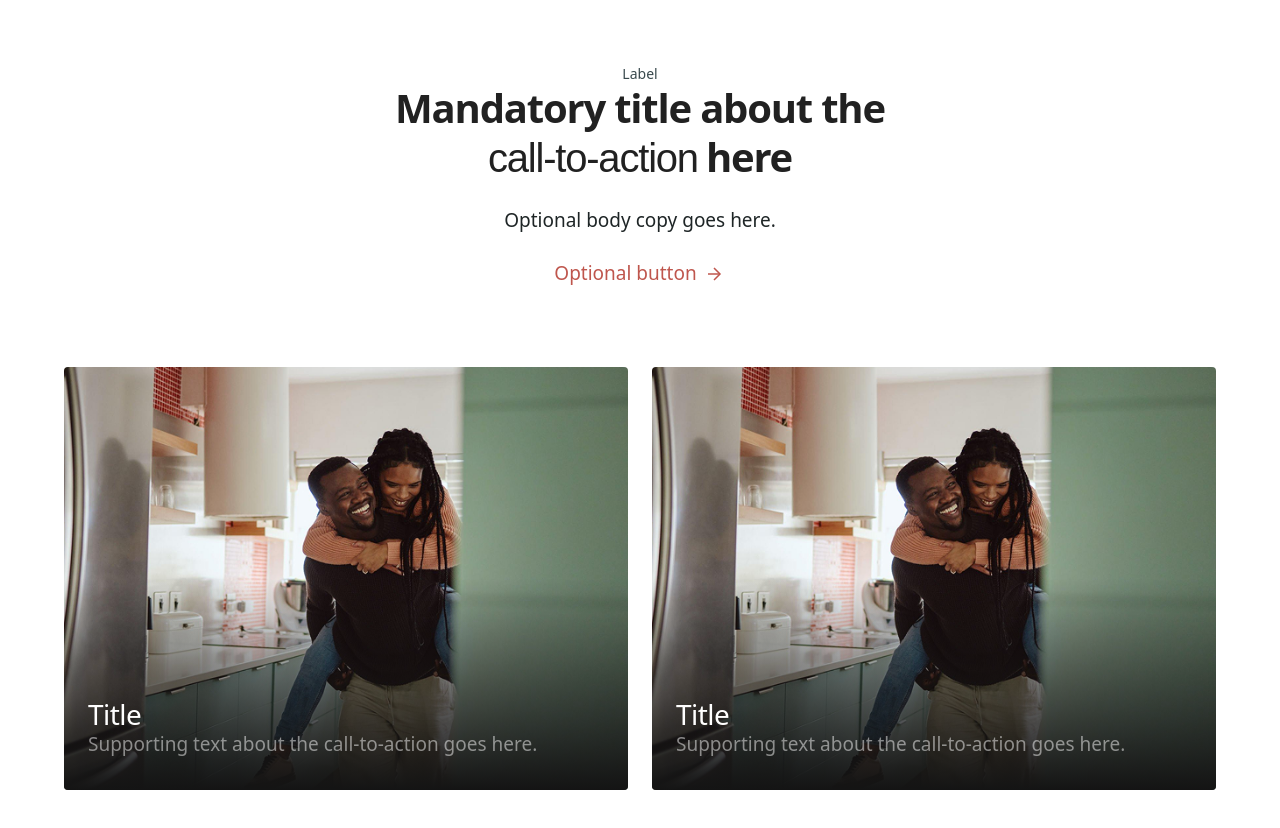
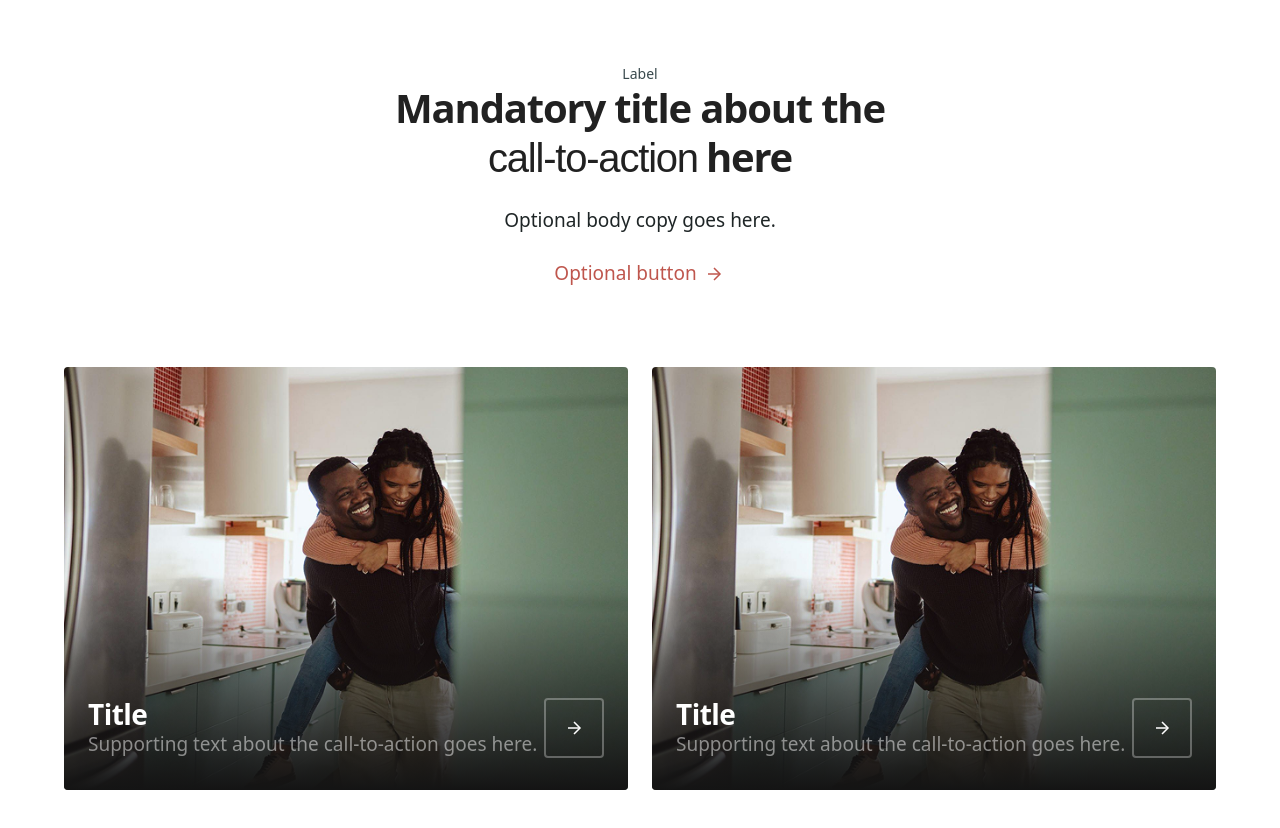
Before and after one commit to Rellor/cta-section, a Next.js app: page / in a window 1280 px wide. Shown: the top 828 px of the page. Built offline with nearby package versions, Linux system fonts and the light colour scheme; a web font is replaced by a local one.

Commit message:
Added more hover states, also changed h4 font to semibold and added arrowbutton

```diff
--- /dev/null
+++ b/src/components/atoms/arrowButton/index.jsx
@@ -0,0 +1,22 @@
+import ArrowRight from "@/components/icons/ArrowRight";
+
+const ArrowButton = ({ standalone, usedColor = "black" }) => {
+  const Component = standalone ? "button" : "div";
+
+  return (
+    <Component
+      className={`p-4 border-2 ${
+        usedColor === "black"
+          ? "border-black group-hover:border-black/50 group-active:border-black/80"
+          : "border-white/30 group-hover:border-white/50 group-active:border-white/80"
+      } rounded-sm cursor-pointer transition-colors duration-200 w-fit`}
+    >
+      <ArrowRight
+        className={standalone ? "inline" : ""}
+        usedColor={usedColor}
+      />
+    </Component>
+  );
+};
+
+export default ArrowButton;
--- a/src/components/atoms/imageButton/index.jsx
+++ b/src/components/atoms/imageButton/index.jsx
@@ -1,16 +1,22 @@
+import ArrowButton from "@/components/atoms/arrowButton";
+
 const ImageButton = ({ className }) => {
   return (
+    // Could also be possible to add hover:scale-[1.01] transition-all duration-200 for a bit more feedback when hovering
     <button
-      className={`bg-black aspect-4/3 rounded-sm relative bg-cover bg-center cursor-pointer ${className}`}
+      className={`bg-black aspect-4/3 rounded-sm relative bg-cover bg-center cursor-pointer group ${className}`}
       style={{ backgroundImage: "url('/images/image.png')" }}
     >
       <div className="absolute inset-0 bg-linear-to-b from-transparent from-50% to-[#141414] rounded-sm"></div>
       {/* Is it correct that the bottom is slightly more than left/right in the design? */}
-      <div className="absolute left-6 bottom-8 z-10 text-left">
-        <h4 className="text-white">Title</h4>
-        <p className="text-softWhite/50">
-          Supporting text about the call-to-action goes here.
-        </p>
+      <div className="absolute left-6 right-6 bottom-8 z-10 text-left flex justify-between">
+        <div>
+          <h4 className="text-white">Title</h4>
+          <p className="text-softWhite/50">
+            Supporting text about the call-to-action goes here.
+          </p>
+        </div>
+        <ArrowButton usedColor="white" />
       </div>
     </button>
   );
--- a/src/components/icons/ArrowRight.jsx
+++ b/src/components/icons/ArrowRight.jsx
@@ -15,6 +15,12 @@ export default function ArrowRight({
       hover: "",
       active: "",
       disabled: "disabled:stroke-black/30",
+    },
+    white: {
+      default: "stroke-white",
+      hover: "",
+      active: "",
+      disabled: "disabled:stroke-white/30",
     },
   };
 
--- a/src/styles/globals.css
+++ b/src/styles/globals.css
@@ -42,5 +42,5 @@ h2 {
 }
 
 h4 {
-  @apply text-heading-4 leading-8 tracking-[-0.02em];
+  @apply text-heading-4 font-semibold leading-8 tracking-[-0.02em];
 }
```
